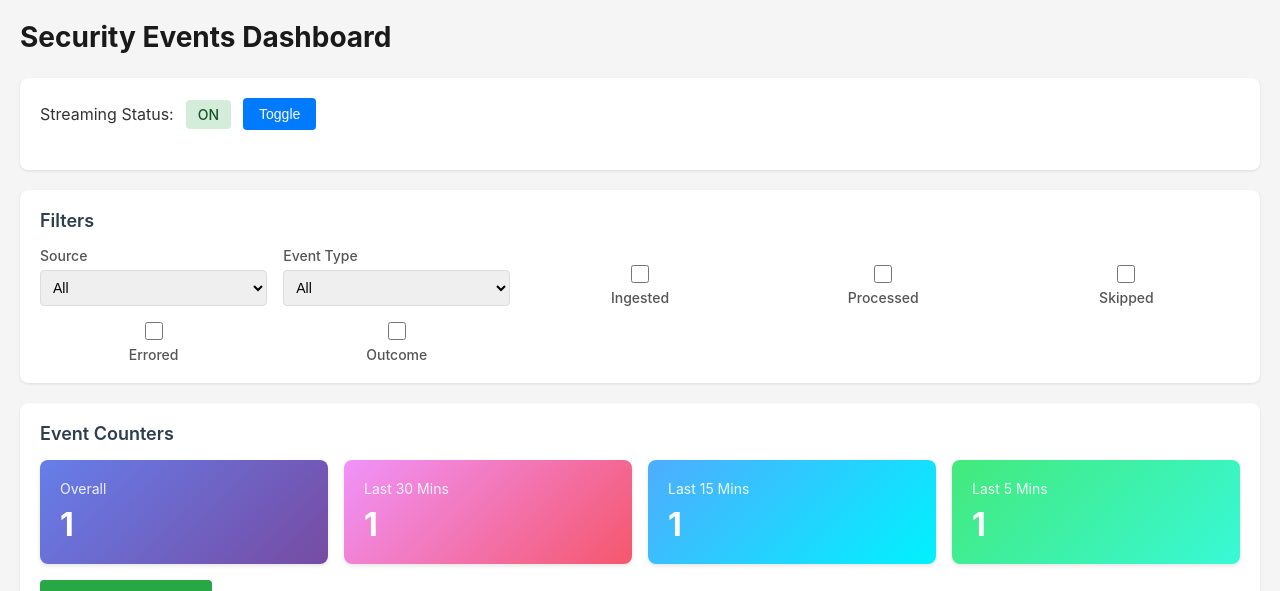
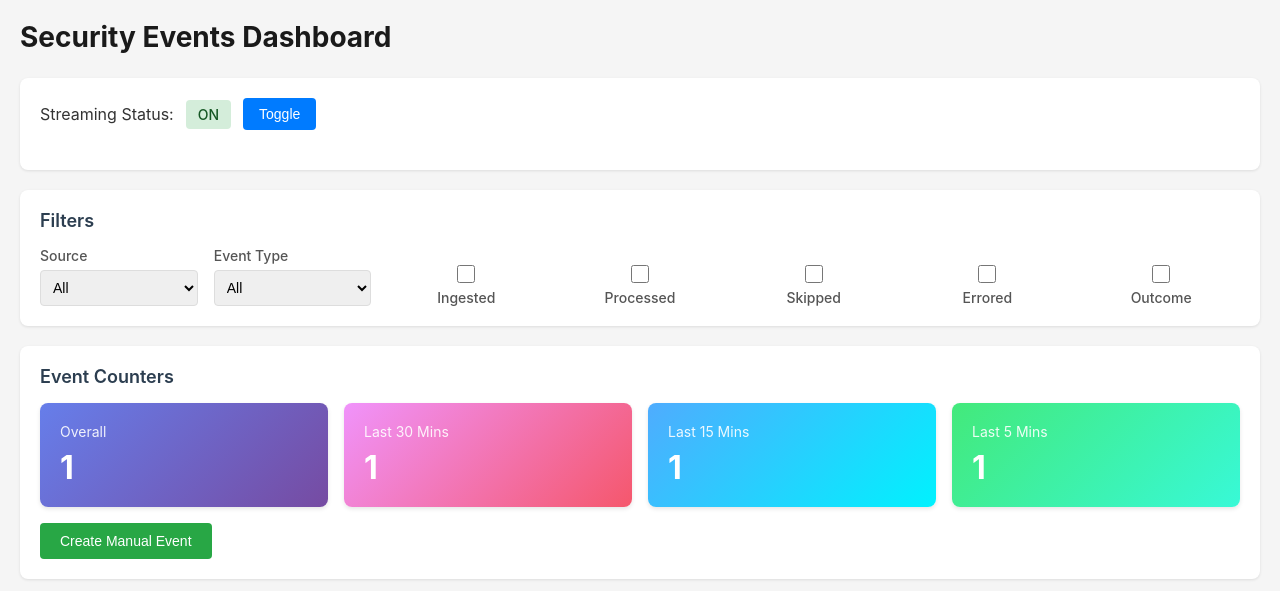
Before and after one commit to khaledhikmat/security-events-dashboard, a FastAPI app: page / in a window 1280 px wide. Shown: the top 591 px of the page. Run offline with FastAPI, Linux system fonts and the light colour scheme; data comes from the database, SQL or seed files in the repository; some libraries are stand-ins or nearby versions.

Commit message:
Minor fix

```diff
--- a/templates/dashboard.html
+++ b/templates/dashboard.html
@@ -89,7 +89,7 @@
 
         .filter-group {
             display: grid;
-            grid-template-columns: repeat(auto-fit, minmax(200px, 1fr));
+            grid-template-columns: repeat(auto-fit, minmax(150px, 1fr));
             gap: 16px;
             align-items: end;
         }
```
